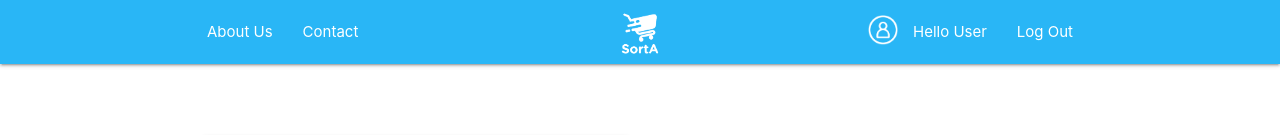
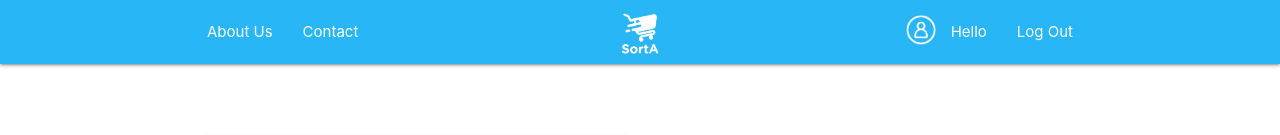
Before and after one commit to ryanccrawford/sortAList, a plain HTML site: page userInterface.html in a window 1280 px wide. Shown: the top 135 px of the page. Drawn offline with nearby package versions, Linux system fonts and the light colour scheme; no server answers.

Commit message:
more stuff works

```diff
--- a/userInterface.html
+++ b/userInterface.html
@@ -33,7 +33,7 @@
       </ul>
 
       <ul class="right hide-on-med-and-down">
-        <li><a href="">Hello User</a>
+        <li><a href="">Hello <span id="username"></span></a>
         </li>
       </ul>
        <ul class="right hide-on-med-and-down">
```
